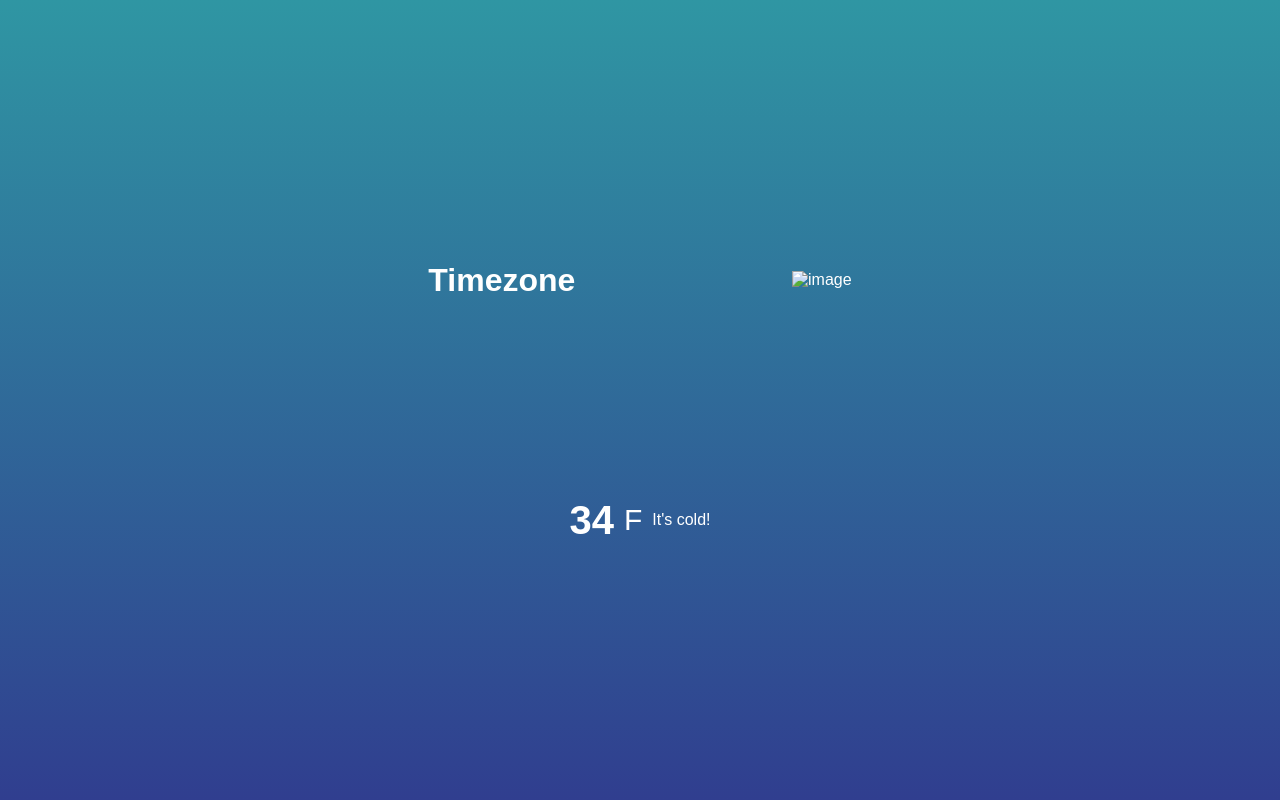
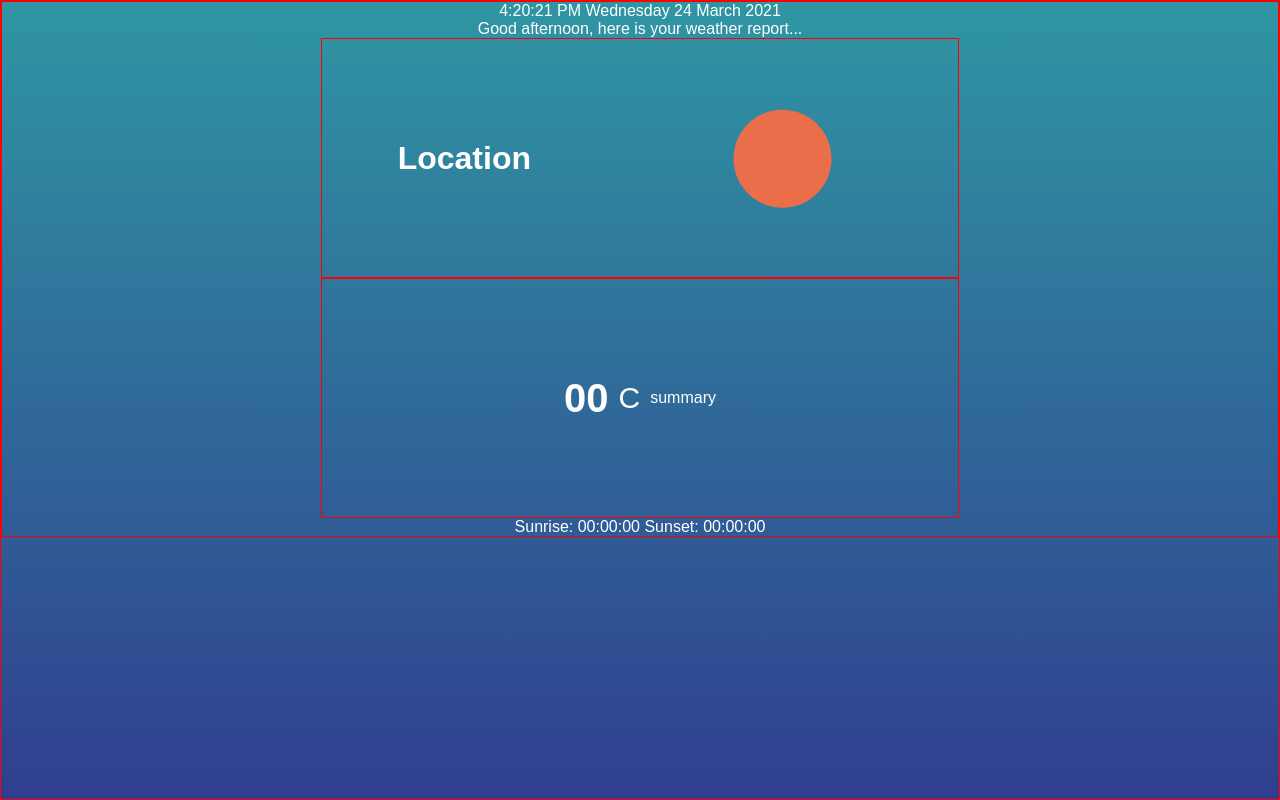
Before and after one commit to Lewisdev94/weather-app, a plain HTML site: page index.html in a window 1280 px wide. Drawn offline with Linux system fonts and the light colour scheme.

Commit message:
Sunrise/set data added. Welcome message added. Dynamic page title added

```diff
--- a/index.html
+++ b/index.html
@@ -6,15 +6,28 @@
     <link href="style.css" rel="stylesheet" />
   </head>
   <body>
-    <div class="location">
-      <h1 class="location-timezone">Timezone</h1>
-      <img id="weather-icon" src="" alt="image" />
-    </div>
-    <div class="temperature">
-      <div class="degree-section">
-        <h2 class="deg-num">34</h2>
-        <span class="deg-letter">F</span>
-        <div class="temperature-description">It's cold!</div>
+    <div class="container">
+      <div class="date-time">
+        <span id="time"></span>
+        <span id="date"></span>
+      </div>
+      <div class="welcome-msg-section">
+        <span class="welcome-msg"></span>
+      </div>
+      <div class="location">
+        <h1 class="location-timezone">Location</h1>
+        <img id="weather-icon" src="images/default_icon.png" alt="image" />
+      </div>
+      <div class="temperature">
+        <div class="degree-section">
+          <h2 class="deg-num">00</h2>
+          <span class="deg-letter">C</span>
+          <div class="temperature-description">summary</div>
+        </div>
+      </div>
+      <div class="sunrise-set">
+        <span class="sunrise">Sunrise: 00:00:00</span>
+        <span class="sunset">Sunset: 00:00:00</span>
       </div>
     </div>
 
--- a/index.js
+++ b/index.js
@@ -12,8 +12,9 @@ window.addEventListener('load', () => {
     navigator.geolocation.getCurrentPosition(position => {
       long = position.coords.longitude
       lat = position.coords.latitude
-      const proxy = 'https://cors-anywhere.herokuapp.com/'
-      const api = `${proxy}https://api.openweathermap.org/data/2.5/weather?lat=${lat}&lon=${long}&appid=4b8e9915d09b743689f7b97820c35c67`
+      // const proxy = 'https://cors-anywhere.herokuapp.com/'
+      // const api = `${proxy}https://api.openweathermap.org/data/2.5/weather?lat=${lat}&lon=${long}&appid=4b8e9915d09b743689f7b97820c35c67`
+      const api = `https://api.openweathermap.org/data/2.5/weather?lat=${lat}&lon=${long}&appid=4b8e9915d09b743689f7b97820c35c67`
       fetch(api)
         .then(response => {
           return response.json()
@@ -21,21 +22,35 @@ window.addEventListener('load', () => {
         .then(data => {
           console.log(data)
           const temperatureK = data.main.temp
+          const temperatureC = (temperatureK - 273.15).toFixed(1)
+          const temperatureF = ((temperatureK - 273.15) * 1.8 + 32).toFixed(1)
           const summary = data.weather[0].description
+          const weatherType = data.weather[0].main
+          const location = data.name
+          sunUnix(data)
           temperatureDescription.textContent = summary
-          const location = data.name
           locationTimezone.textContent = location
+          temperatureDegree.textContent = temperatureC
+
+          // weather icon
           const icon = data.weather[0].icon
           let iconLink = document.querySelector("link[rel~='icon']")
           iconLink.href = `https://openweathermap.org/img/wn/${icon}@4x.png`
           document.getElementById('weather-icon').src = `https://openweathermap.org/img/wn/${icon}@4x.png`
 
+          // Dynamic tab name
+
+          document.title = `${weatherType} - ${temperatureC}`
+
+          // units change
           temperatureSection.addEventListener('click', () => {
             if (temperatureSpan.textContent === 'F') {
-              temperatureDegree.textContent = (temperatureK - 273.15).toFixed(1)
+              temperatureDegree.textContent = temperatureC
+              document.title = `${weatherType} - ${temperatureC}C`
               temperatureSpan.textContent = 'C'
             } else {
-              temperatureDegree.textContent = ((temperatureK - 273.15) * 1.8 + 32).toFixed(1)
+              temperatureDegree.textContent = temperatureF
+              document.title = `${weatherType} - ${temperatureF}F`
               temperatureSpan.textContent = 'F'
             }
           })
@@ -45,3 +60,81 @@ window.addEventListener('load', () => {
     console.log('not allowed or something')
   }
 })
+
+// date and time display
+
+function timeDisplay () {
+  const time = new Date()
+  document.getElementById('time').innerHTML = time.toLocaleTimeString()
+  setTimeout(timeDisplay, 500)
+}
+timeDisplay()
+
+function dateDisplay () {
+  const date = new Date()
+  let weekdays = ['sunday', 'monday', 'tuesday', 'wednesday', 'thursday', 'friday', 'saturday']
+  let months = [
+    'january',
+    'february',
+    'march',
+    'april',
+    'may',
+    'june',
+    'july',
+    'august',
+    'september',
+    'october',
+    'november',
+    'december'
+  ]
+  let dayName = weekdays[date.getDay()]
+  let monthName = months[date.getMonth()]
+  let dateName = date.getDate()
+  let yearName = date.getFullYear()
+  document.getElementById('date').innerHTML = `${dayName} ${dateName} ${monthName} ${yearName}`
+  setTimeout(dateDisplay, 1000)
+}
+dateDisplay()
+
+// Welcome message
+
+function welcomeMessage () {
+  let welcomeMessage = document.querySelector('.welcome-msg')
+  let timeMessage = ''
+  const time = new Date().getHours()
+
+  if (time <= 11) {
+    timeMessage = 'morning'
+  } else if (time <= 17) {
+    timeMessage = 'afternoon'
+  } else {
+    timeMessage = 'evening'
+  }
+  welcomeMessage.textContent = `Good ${timeMessage}, here is your weather report...`
+}
+welcomeMessage()
+
+// Sunrise and sunset
+
+function sunUnix (data) {
+  let unixRise = data.sys.sunrise
+  let unixSet = data.sys.sunset
+  // multiplied by 1000 so that the argument is in milliseconds, not seconds.
+  let dateRise = new Date(unixRise * 1000)
+  let dateSet = new Date(unixSet * 1000)
+
+  let hoursRise = dateRise.getHours()
+  let hoursSet = dateSet.getHours()
+
+  let minutesRise = '0' + dateRise.getMinutes()
+  let minutesSet = '0' + dateSet.getMinutes()
+
+  let secondsRise = '0' + dateRise.getSeconds()
+  let secondsSet = '0' + dateSet.getSeconds()
+
+  let formattedRiseTime = hoursRise + ':' + minutesRise.substr(-2) + ':' + secondsRise.substr(-2)
+  let formattedSetTime = hoursSet + ':' + minutesSet.substr(-2) + ':' + secondsSet.substr(-2)
+
+  document.querySelector('.sunrise').textContent = `Sunrise: ${formattedRiseTime}`
+  document.querySelector('.sunset').textContent = `Sunset: ${formattedSetTime}`
+}
--- a/style.css
+++ b/style.css
@@ -9,16 +9,21 @@
 
 body {
   height: 100vh;
+  background: linear-gradient(rgb(47, 150, 163), rgb(48, 62, 143));
+  font-family: sans-serif;
+  color: #fff;
+  border: red solid 1px;
+}
+
+/* ==== LAYOUT ==== */
+
+.container {
   display: flex;
   flex-direction: column;
   justify-content: center;
   align-items: center;
-  background: linear-gradient(rgb(47, 150, 163), rgb(48, 62, 143));
-  font-family: sans-serif;
-  color: #fff;
+  border: red solid 1px;
 }
-
-/* ==== LAYOUT ==== */
 
 .location,
 .temperature {
@@ -27,6 +32,7 @@ body {
   display: flex;
   justify-content: space-around;
   align-items: center;
+  border: red solid 1px;
 }
 
 .temperature {
@@ -47,3 +53,9 @@ body {
 .degree-section h2 {
   font-size: 40px;
 }
+
+/* Date and Time */
+
+#date {
+  text-transform: capitalize;
+}
```
Also changed, not shown: README.md, images/default_icon.png (added).
